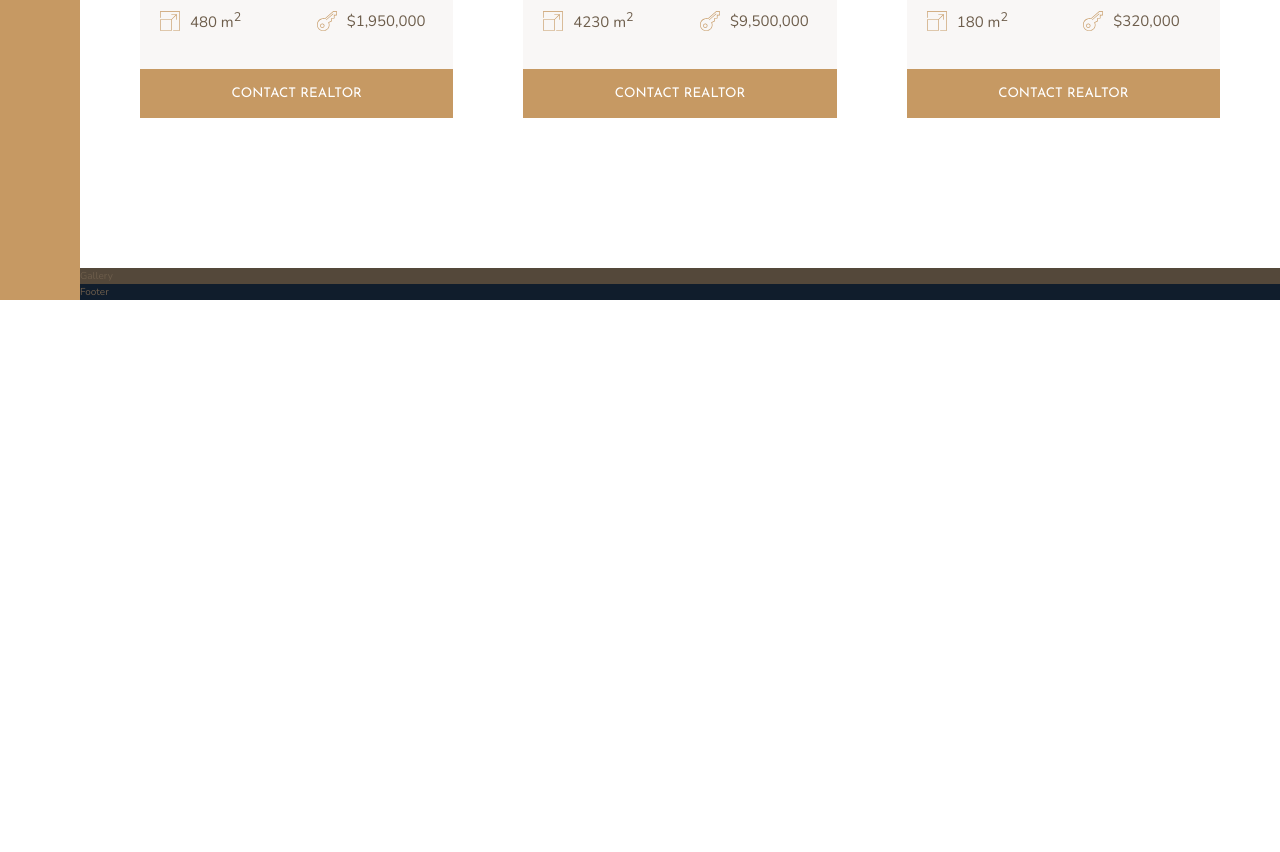
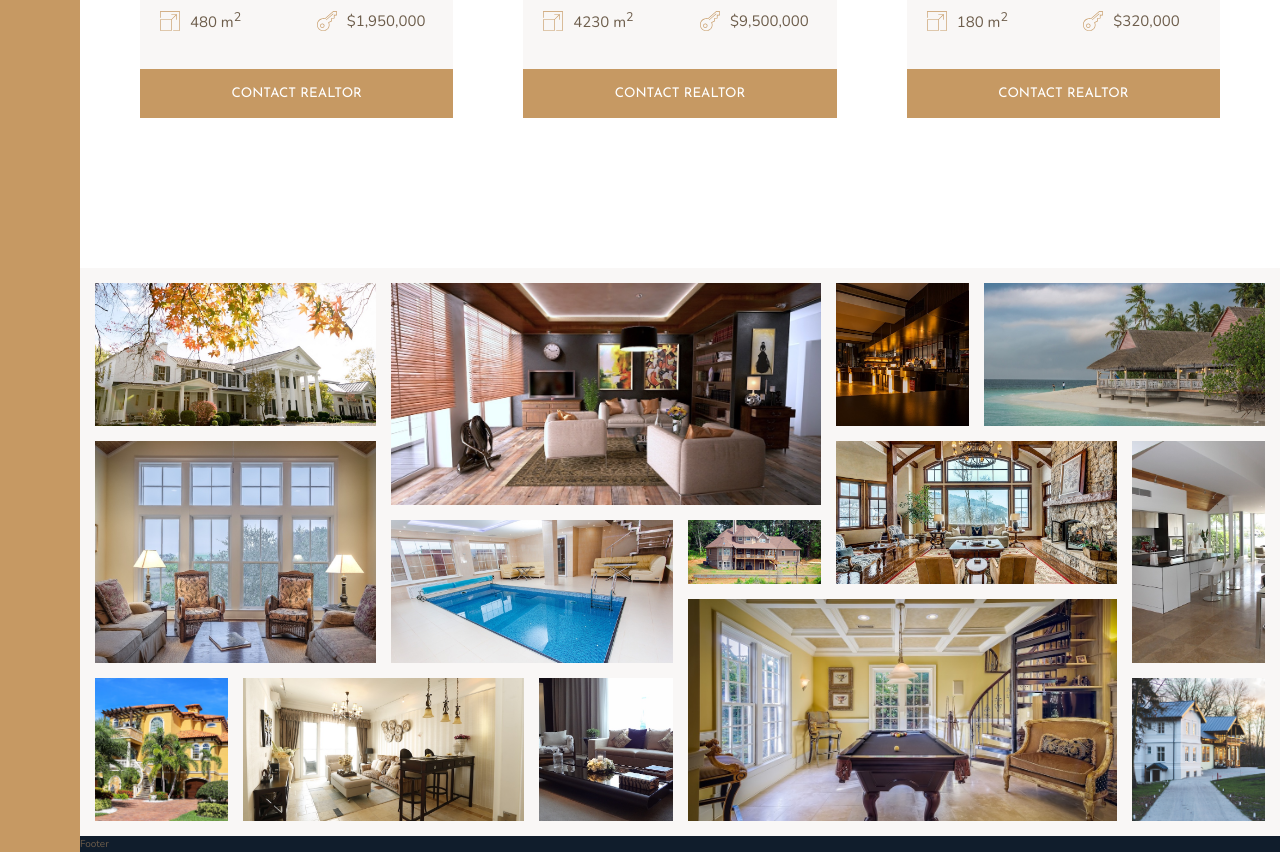
Before and after one commit to lboyadzhiev/nexter, a website: page index.html in a window 1280 px wide. Shown: the part 2800-3652 px from the top of the page. Before the commit the page ends 3100 px from the top, so only its background shows below. Drawn offline with nearby package versions, Linux system fonts and the light colour scheme.

Commit message:
gallery section - done

```diff
--- a/index.html
+++ b/index.html
@@ -296,7 +296,50 @@
                 <button class="btn home__btn">Contact realtor</button>
             </div>
         </section>
-        <section class="gallery">Gallery</section>
+        <section class="gallery">
+            <figure class="gallery__item gallery__item--1">
+                <img src="img/gal-1.jpeg" alt="gallery image 1" class="gallery__img" />
+            </figure>
+            <figure class="gallery__item gallery__item--2">
+                <img src="img/gal-2.jpeg" alt="gallery image 2" class="gallery__img" />
+            </figure>
+            <figure class="gallery__item gallery__item--3">
+                <img src="img/gal-3.jpeg" alt="gallery image 3" class="gallery__img" />
+            </figure>
+            <figure class="gallery__item gallery__item--4">
+                <img src="img/gal-4.jpeg" alt="gallery image 4" class="gallery__img" />
+            </figure>
+            <figure class="gallery__item gallery__item--5">
+                <img src="img/gal-5.jpeg" alt="gallery image 5" class="gallery__img" />
+            </figure>
+            <figure class="gallery__item gallery__item--6">
+                <img src="img/gal-6.jpeg" alt="gallery image 6" class="gallery__img" />
+            </figure>
+            <figure class="gallery__item gallery__item--7">
+                <img src="img/gal-7.jpeg" alt="gallery image 7" class="gallery__img" />
+            </figure>
+            <figure class="gallery__item gallery__item--8">
+                <img src="img/gal-8.jpeg" alt="gallery image 8" class="gallery__img" />
+            </figure>
+            <figure class="gallery__item gallery__item--9">
+                <img src="img/gal-9.jpeg" alt="gallery image 9" class="gallery__img" />
+            </figure>
+            <figure class="gallery__item gallery__item--10">
+                <img src="img/gal-10.jpeg" alt="gallery image 10" class="gallery__img" />
+            </figure>
+            <figure class="gallery__item gallery__item--11">
+                <img src="img/gal-11.jpeg" alt="gallery image 11" class="gallery__img" />
+            </figure>
+            <figure class="gallery__item gallery__item--12">
+                <img src="img/gal-12.jpeg" alt="gallery image 12" class="gallery__img" />
+            </figure>
+            <figure class="gallery__item gallery__item--13">
+                <img src="img/gal-13.jpeg" alt="gallery image 13" class="gallery__img" />
+            </figure>
+            <figure class="gallery__item gallery__item--14">
+                <img src="img/gal-14.jpeg" alt="gallery image 14" class="gallery__img" />
+            </figure>
+        </section>
         <footer>Footer</footer>
     </body>
 </html>
--- a/sass/_gallery.scss
+++ b/sass/_gallery.scss
@@ -1,4 +1,89 @@
 .gallery {
-    background-color: $color-grey-dark-1;
+    background-color: $color-grey-light-1;
     grid-column: full-start / full-end;
+
+    display: grid;
+    grid-template-columns: repeat(8, 1fr);
+    grid-template-rows: repeat(7, 5vw);
+    gap: 1.5rem;
+    padding: 1.5rem;
+
+    &__item {
+        &--1 {
+            grid-row: 1 / span 2;
+            grid-column: 1 / span 2;
+        }
+
+        &--2 {
+            grid-row: 1 / span 3;
+            grid-column: 3 / span 3;
+        }
+
+        &--3 {
+            grid-row: 1 / span 2;
+            grid-column: 6 / 7;
+        }
+
+        &--4 {
+            grid-row: 1 / span 2;
+            grid-column: 7 / -1;
+        }
+
+        &--5 {
+            grid-row: 3 / span 3;
+            grid-column: 1 / span 2;
+        }
+
+        &--6 {
+            grid-row: 4 / span 2;
+            grid-column: 3 / span 2;
+        }
+
+        &--7 {
+            grid-row: 4 / 5;
+            grid-column: 5 / 6;
+        }
+
+        &--8 {
+            grid-row: 3 / span 2;
+            grid-column: 6 / span 2;
+        }
+
+        &--9 {
+            grid-row: 3 / span 3;
+            grid-column: 8 / -1;
+        }
+
+        &--10 {
+            grid-row: 6 / span 2;
+            grid-column: 1 / 2;
+        }
+
+        &--11 {
+            grid-row: 6 / span 2;
+            grid-column: 2 / span 2;
+        }
+
+        &--12 {
+            grid-row: 6 / span 2;
+            grid-column: 4 / 5;
+        }
+
+        &--13 {
+            grid-row: 5 / span 3;
+            grid-column: 5 / span 3;
+        }
+
+        &--14 {
+            grid-row: 6 / span 2;
+            grid-column: 8 / 9;
+        }
+    }
+
+    &__img {
+        width: 100%;
+        height: 100%;
+        object-fit: cover;
+        display: block;
+    }
 }
```
Also changed, not shown: css/style.css.
